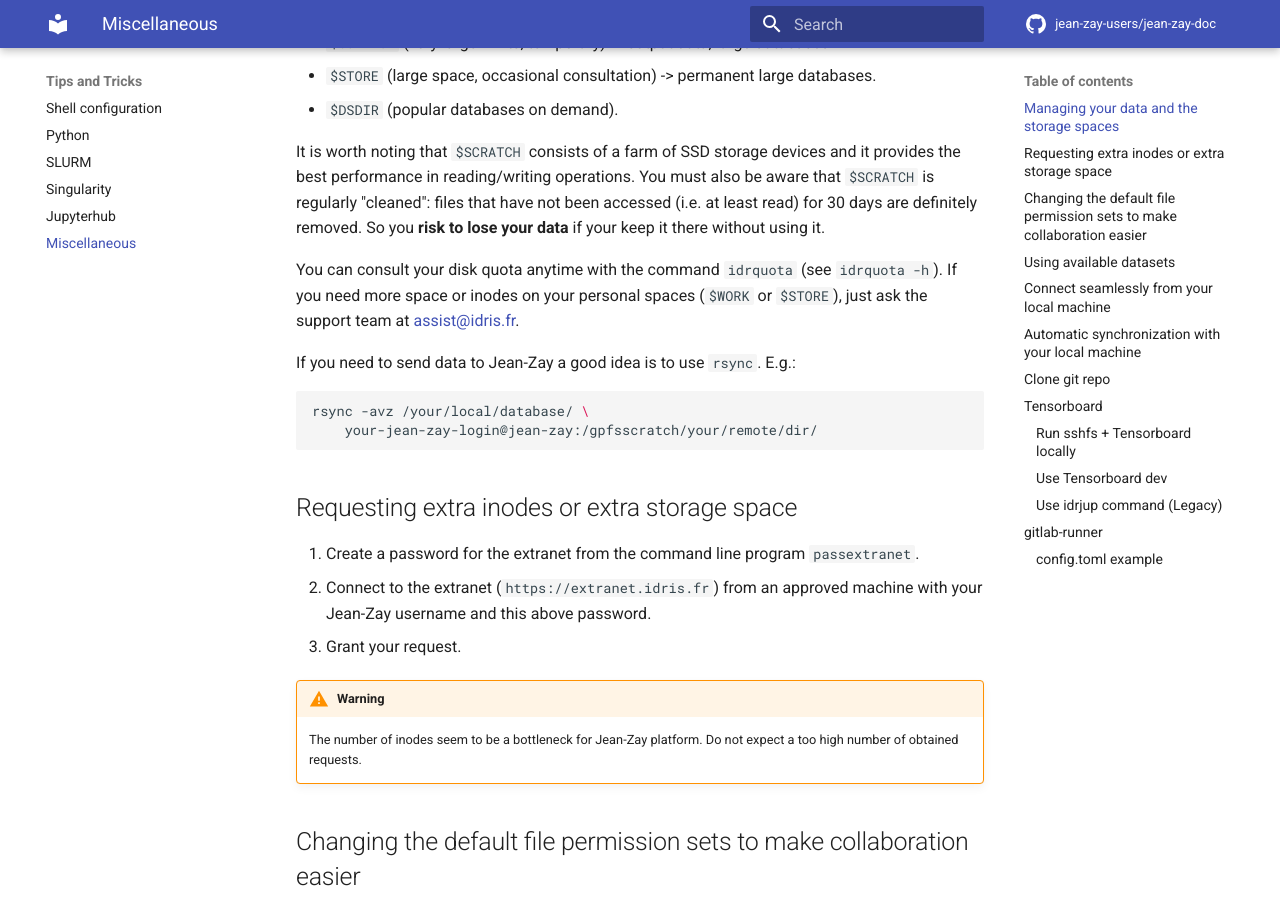
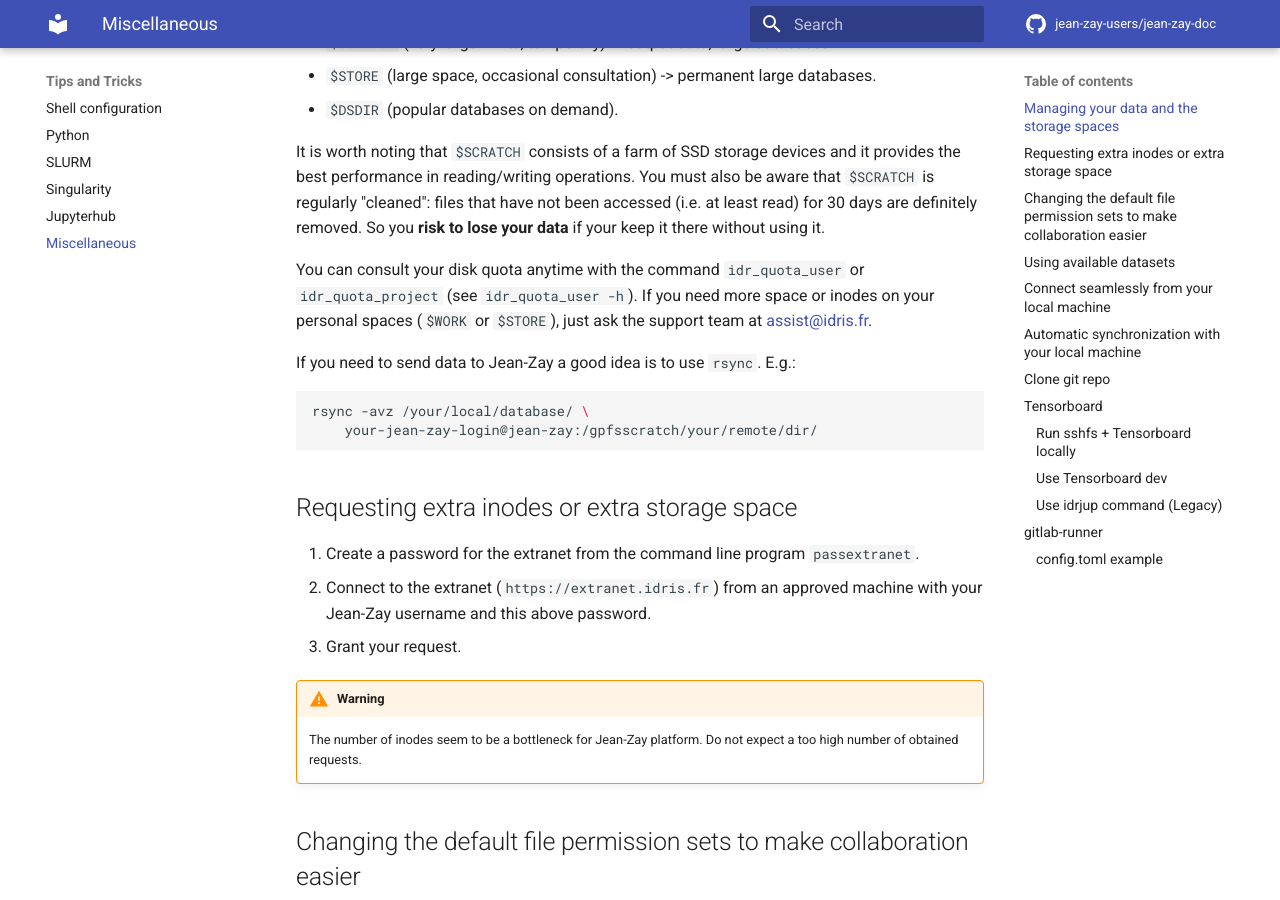
Before and after one commit to jean-zay-users/jean-zay-doc, an MkDocs documentation site: the page built from docs/tips/miscellaneous.md, in a window 1280 px wide and 900 px high, scrolled down 492 px. Built offline with MkDocs 1.6.1 and Material for MkDocs 9.7.7, drawn with Linux system fonts in a browser that asks for light colours; comment, search, counter and statistics services are not loaded.

Commit message:
use idr_quota_user to replace deprecated idr_quota (#106)
Co-authored-by: Loïc Estève <loic.esteve@ymail.com>

```diff
--- a/docs/tips/miscellaneous.md
+++ b/docs/tips/miscellaneous.md
@@ -22,8 +22,8 @@ You must also be aware that `$SCRATCH` is regularly "cleaned": files that
 have not been accessed (i.e. at least read) for 30 days are definitely
 removed. So you **risk to lose your data** if your keep it there without using it.
 
-You can consult your disk quota anytime with the command `idrquota` (see
-`idrquota -h`). If you need more space or inodes on your personal spaces
+You can consult your disk quota anytime with the command `idr_quota_user` or `idr_quota_project` (see
+`idr_quota_user -h`). If you need more space or inodes on your personal spaces
 (`$WORK` or `$STORE`), just ask the support team at
 [assist@idris.fr](mailto:assist@idris.fr).
 
```
